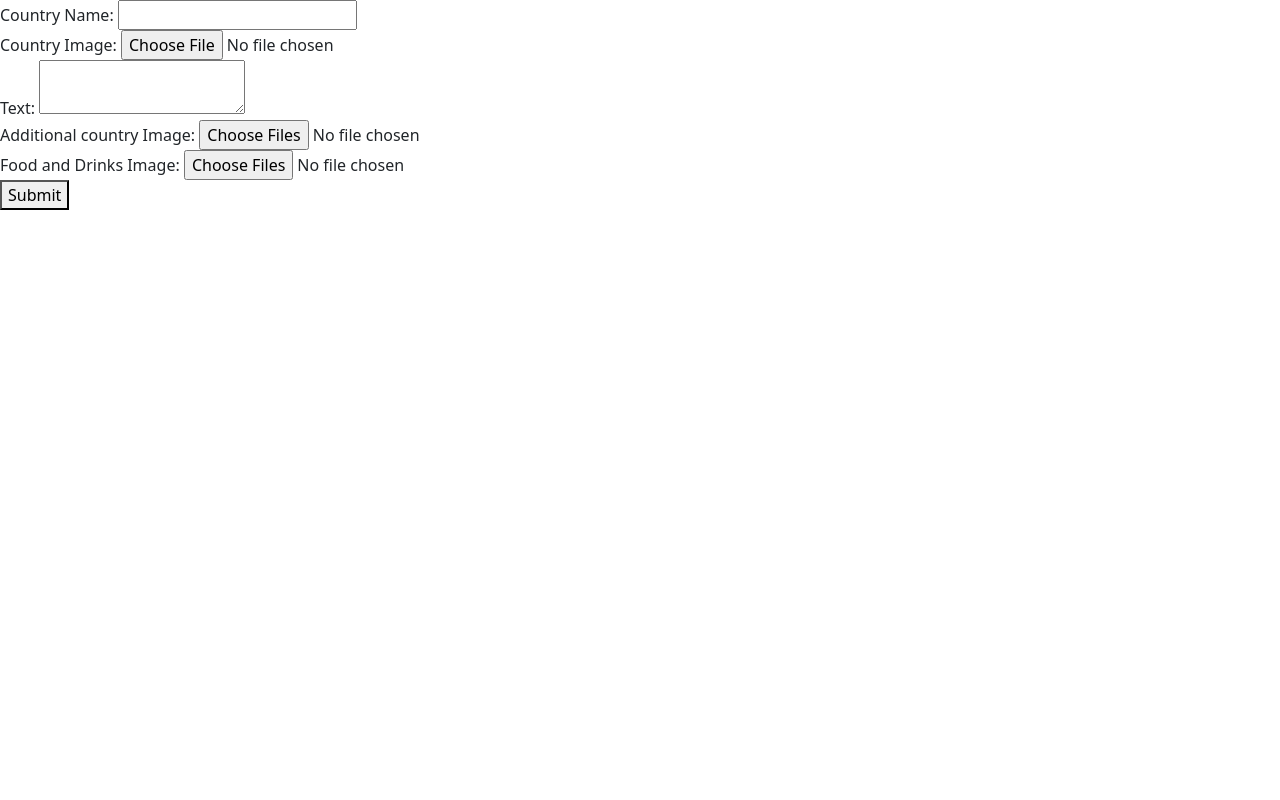
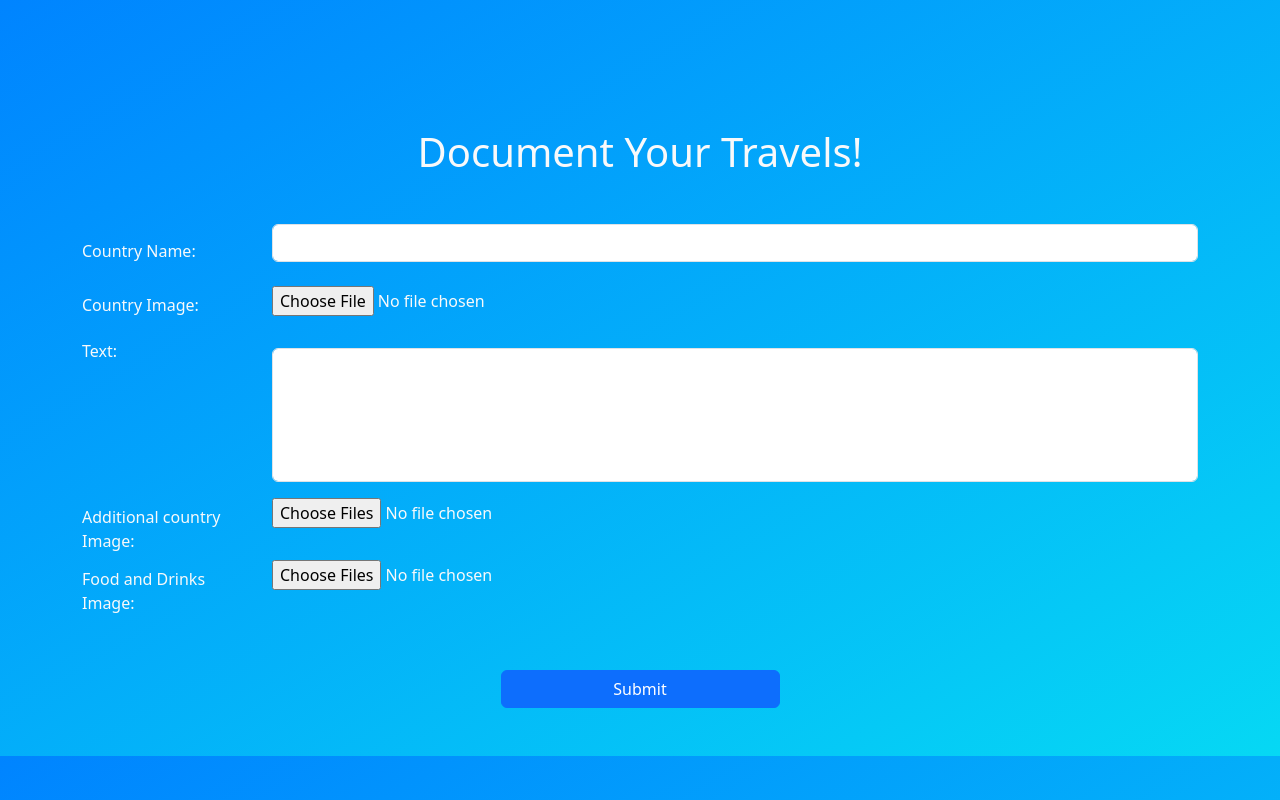
Before and after one commit to yonatan-h/tour-the-world, a plain HTML site: page src/add_country.html in a window 1280 px wide. Drawn offline with Linux system fonts and the light colour scheme; a web font is replaced by a local one.

Commit message:
fixed the html pages for better interaction with backend and user

```diff
--- a/src/add_country.html
+++ b/src/add_country.html
@@ -13,30 +13,64 @@
     <script src="bootstrap/js/bootstrap.js" defer></script>
 
     <title>Document</title>
+    <style>
+        body{
+            background-image: linear-gradient(to left top, rgb(6, 216, 244), rgb(0, 132, 255));
+        }
+        .country-input{
+            margin-top: 10%;
+        }
+    </style>
+
 </head>
 <body>
-    <form action="http://localhost:3000/country-info" method="post" enctype="multipart/form-data">
-        <div>
-          <label for="country">Country Name:</label>
-          <input type="text" id="country" name="country">
+    <div class="country-input text-light">
+        <h1 class="text-center">Document Your Travels!</h1>
+        <form action="http://localhost:3000/country-info" method="post" enctype="multipart/form-data" class="container mt-5 ">
+            <div class="form-group row">
+            <label for="country" class="col-sm-2 col-form-label my-2">Country Name:</label>
+            <div class="col-sm-10">
+                <input type="text" id="country" name="country" class="form-control">
             </div>
-        <div>
-            <label for="profileImage"> Country Image: </label>
-            <input type="file" id="profileImage" name="images">
             </div>
-        <div>
-          <label for="text">Text:</label>
-          <textarea id="text" name="text"></textarea>
+            <div class="form-group row my-2">
+                <label for="profileImage" class="col-sm-2 col-form-label">Country Image:</label>
+                <div class="col-sm-10">
+                <input type="file" id="profileImage" name="images" class="form-control-file">
                 </div>
-        <div>
-            <label for="Image"> Additional country Image: </label>
-            <input type="file" id="Image" name="images" multiple>
             </div>
-        <div>
-            <label for="FoodImage"> Food and Drinks Image: </label>
-            <input type="file" id="FoodImage" name="images" multiple>
+            <div class="form-group row">
+            <label for="text" class="col-sm-2 col-form-label">Text:</label>
+            <div class="col-sm-10 my-3">
+                <textarea id="text" name="text" class="form-control" rows="5" maxlength="500" style="resize: none;"></textarea>
             </div>
-        <button type="submit">Submit</button>
+            </div>
+            <div class="form-group row">
+                <label for="Image" class="col-sm-2 col-form-label">Additional country Image:</label>
+                <div class="col-sm-10">
+                <input type="file" id="Image" name="images" multiple class="form-control-file" onchange="checkFileLimit(this, 3)">
+                </div>
+            </div>
+            <div class="form-group row">
+                <label for="FoodImage" class="col-sm-2 col-form-label">Food and Drinks Image:</label>
+                <div class="col-sm-10">
+                <input type="file" id="FoodImage" name="images" multiple class="form-control-file" onchange="checkFileLimit(this, 3)">
+                </div>
+            </div>
+            <div class="form-group row mx-auto w-25 my-5">
+            <button type="submit" class="btn btn-primary">Submit</button>
+            </div>
         </form>
+    </div>
 </body>
+
+<script>
+function checkFileLimit(input, limit) {
+    if (input.files.length > limit) {
+        alert(`You can only upload ${limit} files for this input`);
+        input.value = "";
+    }
+}
+</script>
+
 </html>
```
Also changed, not shown: src/create_account.html (+1 -1 lines), src/login.html (+35 -13 lines). Lines whose indentation alone changed are shown as unchanged.
